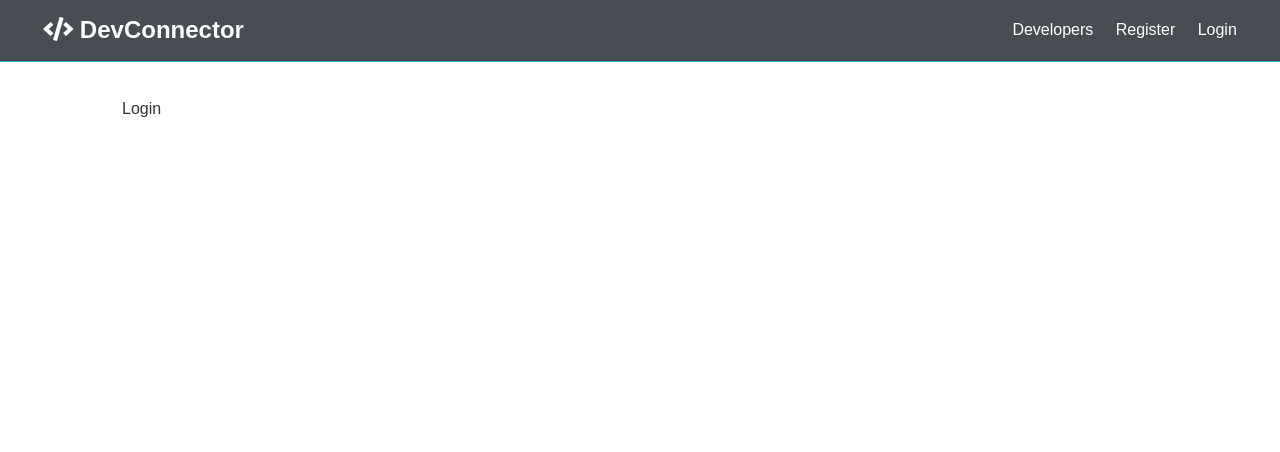
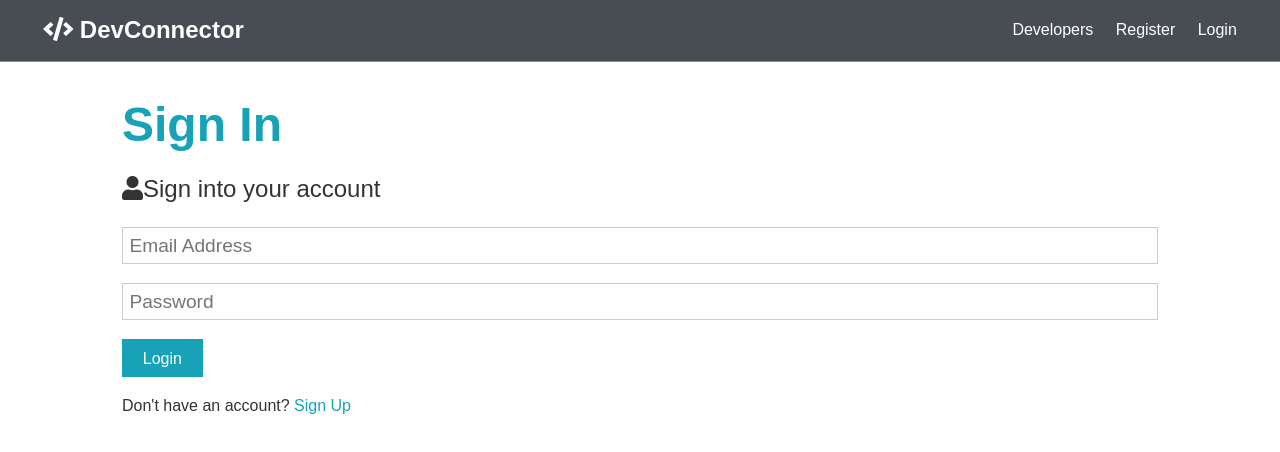
Before and after one commit to david-clelland/dev_connector, a React (Create React App) app in the folder client/: page /login in a window 1280 px wide. Shown: the top 452 px of the page. Built offline with nearby package versions, Linux system fonts and the light colour scheme.

Commit message:
Request example and Log in form

```diff
--- a/client/src/components/auth/Login.js
+++ b/client/src/components/auth/Login.js
@@ -1,11 +1,53 @@
-import React from 'react'
+import React, { Fragment, useState } from 'react';
+import { Link } from 'react-router-dom';
+
 
 const Login = () => {
+    const [formData, setFormData] = useState({
+        email: '',
+        password: ''
+    });
+    const onSubmit = async e => {
+        e.preventDefault();
+        console.log('SUCCESS!!!')
+    };
+
+
+    const { email, password } = formData;
+    const onChange = e => setFormData({ ...formData, [e.target.name]: e.target.value });
+
+
     return (
-        <div>
-            Login
-        </div>
+        <Fragment>
+            <h1 className="large text-primary">Sign In</h1>
+            <p className="lead"><i className="fas fa-user"></i>Sign into your account</p>
+            <form className="form" onSubmit={e => onSubmit(e)}>
+
+                <div className="form-group">
+                    <input
+                        type="email"
+                        placeholder="Email Address"
+                        name="email"
+                        value={email} onChange={e => onChange(e)}
+                        required />
+                </div>
+                <div className="form-group">
+                    <input
+                        type="password"
+                        placeholder="Password"
+                        name="password"
+                        minLength="6"
+                        value={password} onChange={e => onChange(e)}
+                        required
+                    />
+                </div>
+                <input type="submit" className="btn btn-primary" value="Login" />
+            </form>
+            <p className="my-1">
+                Don't have an account? <Link to="register">Sign Up</Link>
+            </p>
+        </Fragment>
     )
-}
+};
 
 export default Login
--- a/client/src/components/auth/Register.js
+++ b/client/src/components/auth/Register.js
@@ -1,4 +1,6 @@
-import React, { Fragment, useState } from 'react'
+import React, { Fragment, useState } from 'react';
+import { Link } from 'react-router-dom';
+
 
 const Register = () => {
     const [formData, setFormData] = useState({
@@ -7,12 +9,12 @@
         password: '',
         password2: ''
     });
-    const onSubmit = e => {
+    const onSubmit = async e => {
         e.preventDefault();
         if (password !== password2) {
             console.log('Passwords do not match');
         } else {
-            console.log(formData)
+            console.log('SUCCESS!!!')
         }
     };
 
@@ -65,7 +67,7 @@
                 <input type="submit" className="btn btn-primary" value="Register" />
             </form>
             <p className="my-1">
-                Already have an account? <a href="login.html">Sign In</a>
+                Already have an account? <Link to="/login">Sign In</Link>
             </p>
         </Fragment>
     )
```
